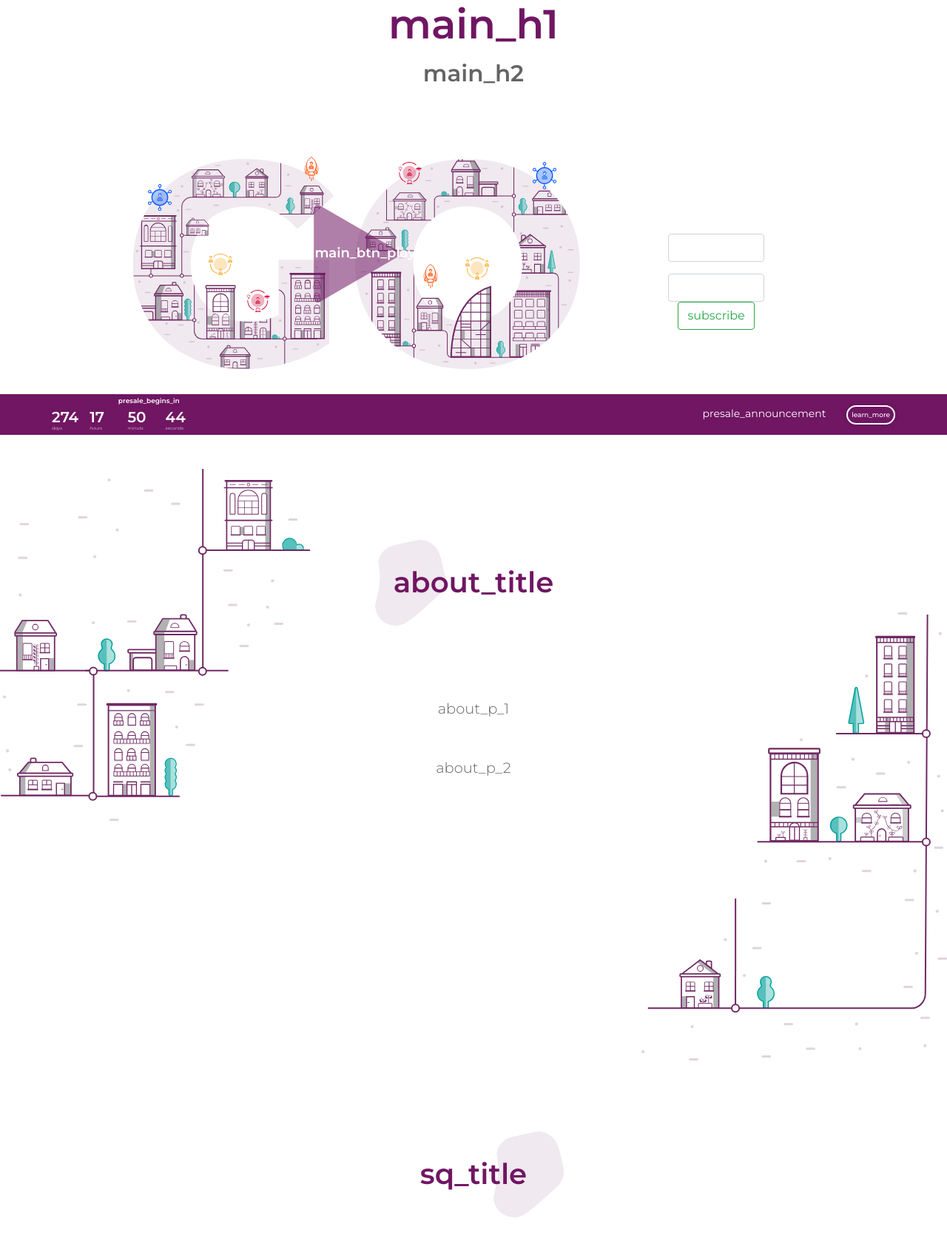
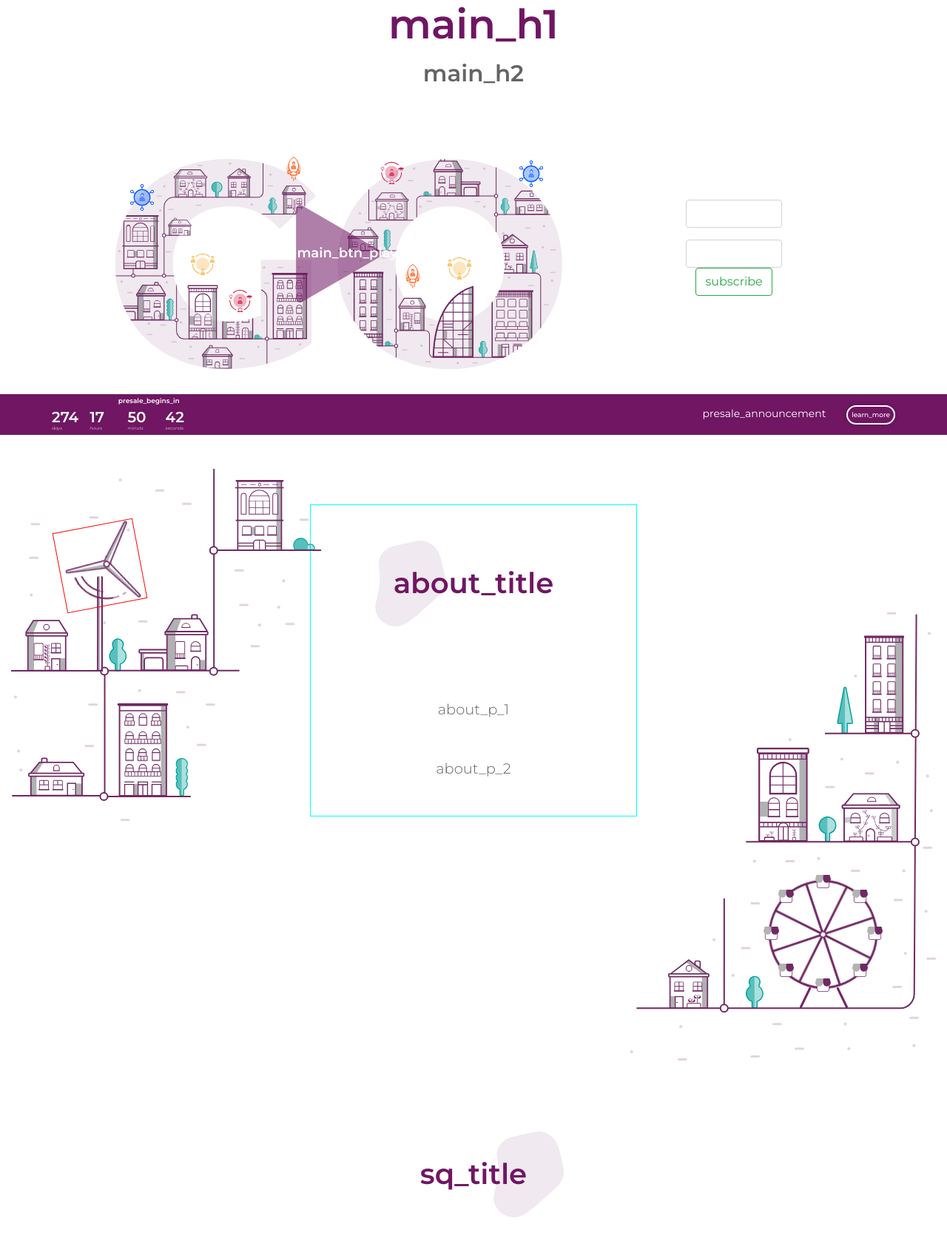
Before and after one commit to DTaste/gcw-tge-website, a Symfony app: template templates/frontend/default/homepage.html.twig in a window 1280 px wide. Shown: the part 212-1886 px from the top of the page at 74% size. Run offline with Twig, Linux system fonts and the light colour scheme; the template is opened without the code that fills it: most values are stand-ins (such as "Sample title", 1, 10 or a date in 2020); form fields are guessed from the names that the template uses; style sheets or scripts are compiled from the project's sources; some libraries are stand-ins or nearby versions.

Commit message:
start animating about

```diff
--- a/assets/css/anim.scss
+++ b/assets/css/anim.scss
@@ -41,15 +41,28 @@ $fade-duration: 3000ms;
 @-webkit-keyframes spin-reverse { 100% { -webkit-transform: rotate(-360deg); } }
 @keyframes spin-reverse { 100% { -webkit-transform: rotate(-360deg); transform:rotate(-360deg); } }
 
-$rotate-duration: 2s;
-.rotate{
-  -webkit-animation:spin $rotate-duration linear infinite;
-  -moz-animation:spin $rotate-duration linear infinite;
-  animation:spin $rotate-duration linear infinite;
+@for $i from 1 through 10{
+  .rotate-#{$i}s {
+    -webkit-animation:spin #{$i}s linear infinite;
+    -moz-animation:spin #{$i}s linear infinite;
+    animation:spin #{$i}s linear infinite;
+  }
+
+  .rotate-reverse-#{$i}s{
+    -webkit-animation:spin-reverse #{$i}s  linear infinite;
+    -moz-animation:spin-reverse #{$i}s  linear infinite;
+    animation:spin-reverse #{$i}s linear infinite;
+  }
 }
 
-.rotate-reverse{
-  -webkit-animation:spin-reverse $rotate-duration linear infinite;
-  -moz-animation:spin-reverse $rotate-duration linear infinite;
-  animation:spin-reverse $rotate-duration linear infinite;
+.rotate {
+  -webkit-animation:spin 2s linear infinite;
+  -moz-animation:spin 2s linear infinite;
+  animation:spin 2s linear infinite;
 }
+
+.rotate-reverse {
+  -webkit-animation:spin-reverse 2s linear infinite;
+  -moz-animation:spin-reverse 2s linear infinite;
+  animation:spin-reverse 2s linear infinite;
+}
--- a/assets/css/homepage.scss
+++ b/assets/css/homepage.scss
@@ -97,8 +97,8 @@ h2{
       }
 
       &#gcw-ico-o-gocoworker{
-        top: 10%;
-        left: 92%;
+        top: 9%;
+        left: 93%;
       }
       &#gcw-ico-o-gocompany{
         top: 54%;
@@ -171,12 +171,151 @@ h2{
 
 
 #about{
+    position: relative;
 
-  .col-md-4{
-    background: rgba(255,255,255,0.9);
-  }
+    #about-mid{
+      background: rgba(255,255,255,0.9);
+      z-index:5;
+      border: 1px solid #0FF;
+      max-width: 442px;
+      margin:auto;
+    }
+    #about-left{
+      position: absolute;
+      top:0;
+      left:0;
+      width:472px;
+      height: 476px;
+      background:url('/build/static/home/about/left.svg') no-repeat top left;
+      z-index:1;
 
-  background:url('/build/static/home/about-left.svg') no-repeat top left,  url('/build/static/home/about-right.svg') no-repeat bottom right;
+      #helix-head{
+        background:url('/build/static/home/about/helix-head.svg') no-repeat center center;
+        border: 1px solid #F00;
+        background-size:104.5px 94.3px;
+        position: absolute;
+        top:128.8px;
+        left:118px;
+        width:110px;
+        height: 110px;
+        margin:-53px 0 0 -53px;
+        z-index: 3;
+      }
+      #helix-foot{
+        background:url('/build/static/home/about/helix-foot.svg') no-repeat center center;
+        position: absolute;
+        top:145px;
+        left:116px;
+        width:7.6px;
+        height: 128.8px;
+        z-index: 2;
+      }
+
+
+    }
+    #about-right{
+      position: absolute;
+      bottom:0;
+      right:0;
+      width:413px;
+      height: 606px;
+      background: url('/build/static/home/about/right.svg') no-repeat bottom right;
+      z-index:1;
+
+      #wheel{
+        position: absolute;
+        top:362.5px;
+        left:187px;
+        background:url('/build/static/home/about/wheel.svg') no-repeat center center;
+        width:147px;
+        height: 147px;
+      }
+      #wheel-foots{
+        position: absolute;
+        top:506.5px;
+        left:229px;
+        width: 65px;
+        height: 29px;
+        background:url('/build/static/home/about/wheel-foots.svg') no-repeat center center;
+      }
+      $time-move : 1100ms;
+      .wheel-cab{
+        position: absolute;
+        background:url('/build/static/home/about/wheel-cab.svg') no-repeat center center;
+        width:20.6px;
+        height: 18px;
+        -webkit-transition: all $time-move ease-in-out;
+        -moz-transition: all $time-move ease-in-out;
+        -ms-transition: all $time-move ease-in-out;
+        -o-transition: all $time-move ease-in-out;
+        transition: all $time-move ease-in-out;
+      }
+      /*.wheel-cab-pos1{//1
+        top:375px;
+        left:200px;
+      }
+      .wheel-cab-pos2{//1.2
+        top:365px;
+        left:225px;
+      }
+      .wheel-cab-pos3{//2
+        top:355px;
+        left:250px;
+      }
+      .wheel-cab-pos4{//2.2
+        top:365px;
+        left:275px;
+      }
+      .wheel-cab-pos5{//3
+        top:375px;
+        left:300px;
+      }
+      .wheel-cab-pos6{//3
+        top:400px;
+        left:310px;
+      }
+      .wheel-cab-pos7{//4
+        top:425px;
+        left:320px;
+      }
+      */
+      .wheel-cab-pos1{
+        top:375px;
+        left:200px;
+      }
+      .wheel-cab-pos2{
+        top:355px;
+        left:250px;
+      }
+      .wheel-cab-pos3{
+        top:375px;
+        left:300px;
+      }
+      .wheel-cab-pos4{
+        top:425px;
+        left:320px;
+      }
+      .wheel-cab-pos5{
+        top:475px;
+        left:300px;
+      }
+      .wheel-cab-pos6{
+        top:495px;
+        left:250px;
+      }
+      .wheel-cab-pos7{
+        top:475px;
+        left:200px;
+      }
+      .wheel-cab-pos8{
+        top:425px;
+        left:180px;
+      }
+
+
+
+
+    }
   h2{
     font-size: 38.7px;
     font-weight: 600;
--- a/assets/js/app.js
+++ b/assets/js/app.js
@@ -37,39 +37,13 @@ $('document').ready(function(){
 
 function initView(){
   preSaleCountDown();
-  animGo();
+
 
 }
 function addEventsListeners(){
 
 }
 
-function animGo(){
-  var fadeItems = function(){
-    if($('.fadeIO.off').length>0){
-      $('.fadeIO.off').removeClass('off');
-    }
-    $('.fadeIO.on').addClass('off').removeClass('on');
-    var items = $('.fadeIO:not(.loop):not(.off):not(.on2)');
-    var rand = randomIndex(items);
-    var rand2 = rand;
-    while(rand2==rand){
-      rand2 = randomIndex(items);
-    }
-    $(items[rand]).addClass('on');
-
-    setTimeout(function(){
-      $('.fadeIO.on2').addClass('off').removeClass('on2');
-      $(items[rand2]).addClass('on2');
-    },1500);
-  }
-  fadeItems();
-  setInterval(fadeItems,3000);
-}
-
-function randomIndex(myArray){
-  return Math.floor(Math.random() * myArray.length);
-}
 
 
 function preSaleCountDown(){
--- a/assets/js/homepage.js
+++ b/assets/js/homepage.js
@@ -7,6 +7,67 @@ import '../css/homepage.scss';
 $(document).ready(function() {
 
   //addEventListeners();
-  //initView();
+  initView();
 
 });
+
+
+function initView(){
+  animGo();
+  animWheelCabs();
+}
+
+function animGo(){
+  var fadeItems = function(){
+    if($('.fadeIO.off').length>0){
+      $('.fadeIO.off').removeClass('off');
+    }
+    $('.fadeIO.on').addClass('off').removeClass('on');
+    var items = $('.fadeIO:not(.loop):not(.off):not(.on2)');
+    var rand = randomIndex(items);
+    var rand2 = rand;
+    while(rand2==rand){
+      rand2 = randomIndex(items);
+    }
+    $(items[rand]).addClass('on');
+
+    setTimeout(function(){
+      $('.fadeIO.on2').addClass('off').removeClass('on2');
+      $(items[rand2]).addClass('on2');
+    },1500);
+  }
+  fadeItems();
+  setInterval(fadeItems,3000);
+}
+
+function randomIndex(myArray){
+  return Math.floor(Math.random() * myArray.length);
+}
+
+
+function animWheelCabs(){
+  var move = function(){
+
+    for(var cab = 1; cab<9; cab++){
+      var found = false;
+      for(var pos = 1; pos<9 && !found; pos++){
+        console.log('cab',cab, pos);
+        if($('#wheel-cab-'+cab).hasClass('wheel-cab-pos'+pos))
+        {
+          var found = true;
+          $('#wheel-cab-'+cab).removeClass('wheel-cab-pos'+pos);
+          if(pos==8){
+            $('#wheel-cab-'+cab).addClass('wheel-cab-pos1');
+          }else{
+
+            $('#wheel-cab-'+cab).addClass('wheel-cab-pos'+(pos+1));
+          }
+        }
+      }
+
+    }
+  }
+  move();
+  $('#wheel').addClass('rotate-8s');
+  setInterval(move,1000);
+}
--- a/templates/frontend/default/partials/_homepage-1-gcw.html.twig
+++ b/templates/frontend/default/partials/_homepage-1-gcw.html.twig
@@ -7,7 +7,7 @@
 
     <div class=" text-center">
 
-      <div class="d-inline-block align-middle mr-4 mb-5 my-md-3" id="gcw-video">
+      <div class="d-inline-block align-middle mr-5 mb-5 my-md-3" id="gcw-video">
         <a id="btn-play" href="#">{{'main_btn_play' | trans}}</a>
         {% for i in ['gocoworker','gocompany','gocobooster','gococampus'] %}
           <div class="gcw-ico gcw-ico-{{i}} fadeIO" id="gcw-ico-g-{{i}}"><img src="{{asset('build/static/home/ecosystem/'~i~'.svg')}}" alt="{{i}}" class="img-fluid"/></div>
@@ -15,7 +15,7 @@
         {% endfor %}
       </div>
 
-      <div class="d-inline-block align-middle ml-4 mb-5 my-md-3" id="gcw-periods-{{period}}">
+      <div class="d-inline-block align-top ml-5 mb-5 my-md-3" id="gcw-periods-{{period}}">
       {% if period == "sale" %}
         {{ include ('frontend/default/partials/_homepage-1-3-sale.html.twig') }}
       {% elseif period == "presale" %}
--- a/templates/frontend/default/partials/_homepage-2-about.html.twig
+++ b/templates/frontend/default/partials/_homepage-2-about.html.twig
@@ -1,10 +1,20 @@
-<div id="about" class="screen py-5 row  text-center">
-
-  <div class="col-12 col-md-4 offset-md-4">
+<div id="about" class="screen py-5 text-center">
+  <div id="about-left">
+    <div id="helix-head" class="rotate-5s"></div>
+    <div id="helix-foot"></div>
+  </div>
+  <div id="about-mid">
     <h2 class="text-center my-5 primary-color d-inline-block">{{'about_title' | trans }}</h2>
     <p class="text-center my-5 secondary-color">{{'about_p_1' | trans}}</p>
     <p class="text-center my-5 secondary-color">{{'about_p_2' | trans}}</p>
   </div>
+  <div id="about-right">
+    <div id="wheel"></div>
+    <div id="wheel-foots"></div>
+    {% for c in range (1,8) %}
+      <div id="wheel-cab-{{c}}" class="wheel-cab wheel-cab-pos{{c}}"></div>
+    {% endfor %}
+  </div>
 
 
 </div>
```
Also changed, not shown: assets/static/home/about/helix-foot.svg (added), assets/static/home/about/helix-head.svg (added), assets/static/home/about/left.svg (renamed from assets/static/home/about-left.svg), assets/static/home/about/right.svg (renamed from assets/static/home/about-right.svg), assets/static/home/about/wheel-cab.svg (added), assets/static/home/about/wheel-foots.svg (added), assets/static/home/about/wheel.svg (added).
